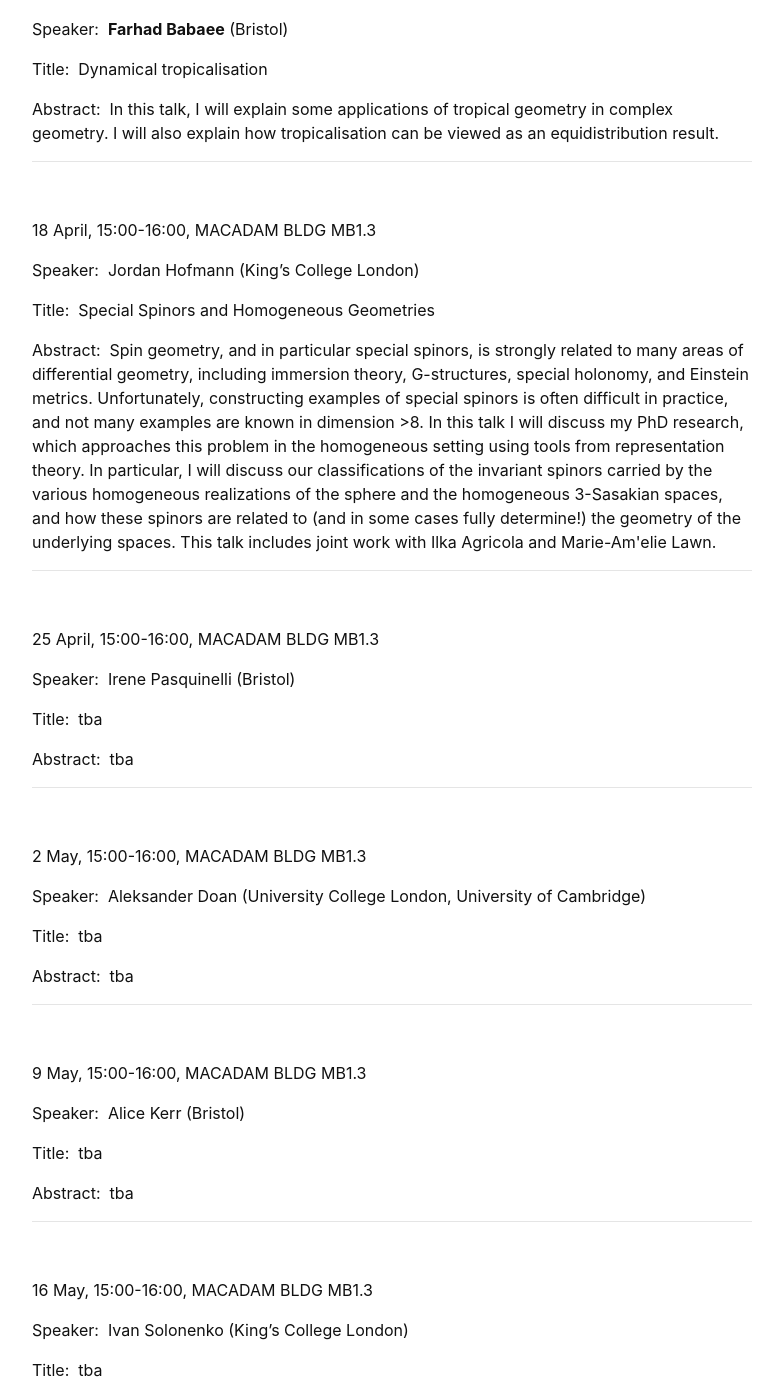
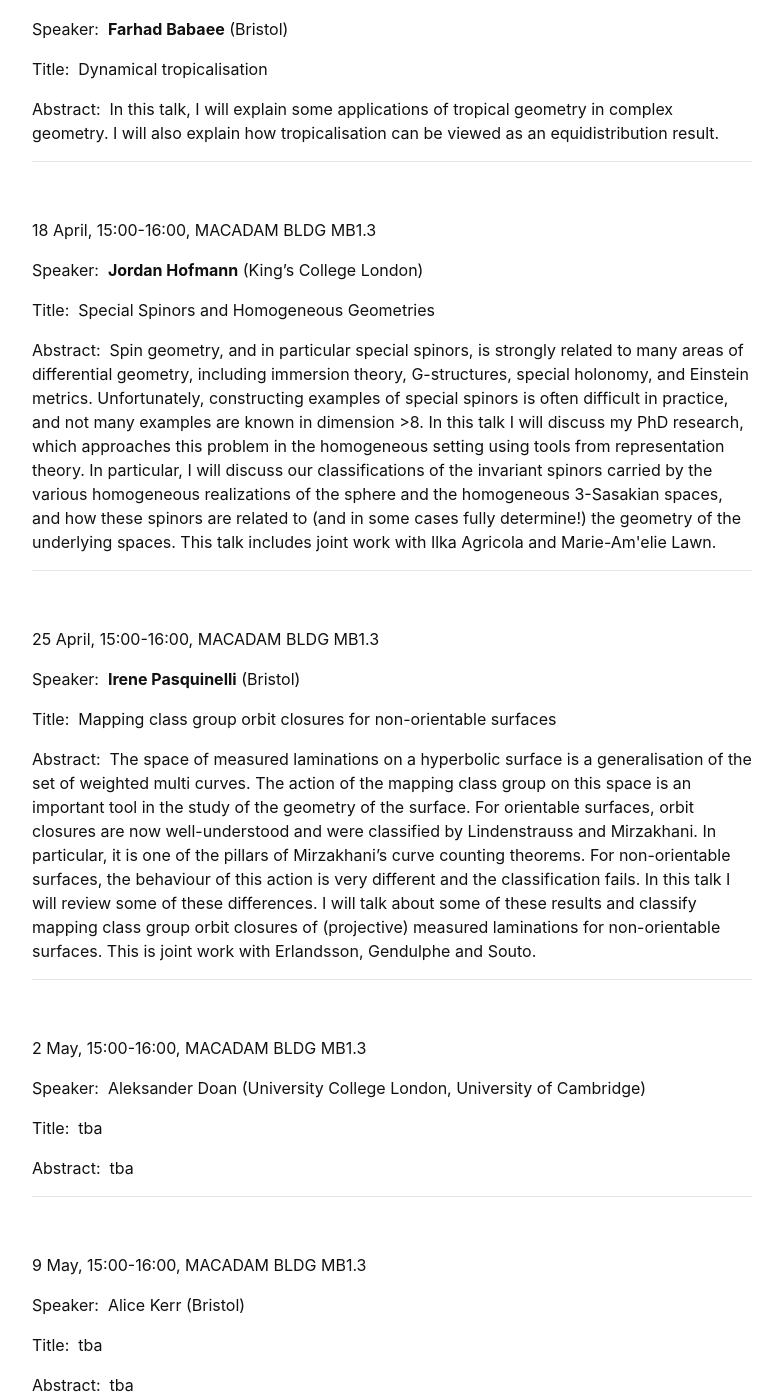
Before and after one commit to kcl-geometry-seminar/kcl-geometry-seminar.github.io, a Jekyll site: the page built from pages/index.md, in a window 1280 px wide and 1400 px high, scrolled down 3498 px. Shown: the whole window, without its empty margins (248-1031 px from the left). Built offline with Jekyll 4.4.1, drawn with Linux system fonts in a browser that asks for light colours; formulas are drawn with MathJax 3; a script that is not in the unit is left out.

Commit message:
Updated index.md
Added the title and abstract for Ierene Pasquinelli's talk.

```diff
--- a/pages/index.md
+++ b/pages/index.md
@@ -138,7 +138,7 @@ Abstract:&nbsp; In this talk, I will explain some applications of tropical geome
 
 18 April, 15:00-16:00, MACADAM BLDG MB1.3
 
-Speaker:&nbsp; Jordan Hofmann (King's College London)
+Speaker:&nbsp; **Jordan Hofmann** (King's College London)
 
 Title:&nbsp; Special Spinors and Homogeneous Geometries
 
@@ -151,11 +151,11 @@ Abstract:&nbsp; Spin geometry, and in particular special spinors, is strongly re
 
 25 April, 15:00-16:00, MACADAM BLDG MB1.3
 
-Speaker:&nbsp; Irene Pasquinelli (Bristol)
+Speaker:&nbsp; **Irene Pasquinelli** (Bristol)
 
-Title:&nbsp; tba
+Title:&nbsp; Mapping class group orbit closures for non-orientable surfaces
 
-Abstract:&nbsp; tba
+Abstract:&nbsp; The space of measured laminations on a hyperbolic surface is a generalisation of the set of weighted multi curves. The action of the mapping class group on this space is an important tool in the study of the geometry of the surface. For orientable surfaces, orbit closures are now well-understood and were classified by Lindenstrauss and Mirzakhani. In particular, it is one of the pillars of Mirzakhani’s curve counting theorems. For non-orientable surfaces, the behaviour of this action is very different and the classification fails. In this talk I will review some of these differences. I will talk about some of these results and classify mapping class group orbit closures of (projective) measured laminations for non-orientable surfaces. This is joint work with Erlandsson, Gendulphe and Souto.
 
 
 -----------------------------------------------------------
```
